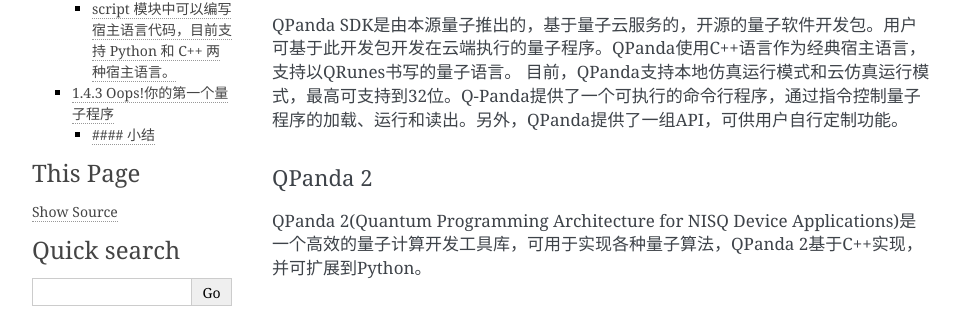
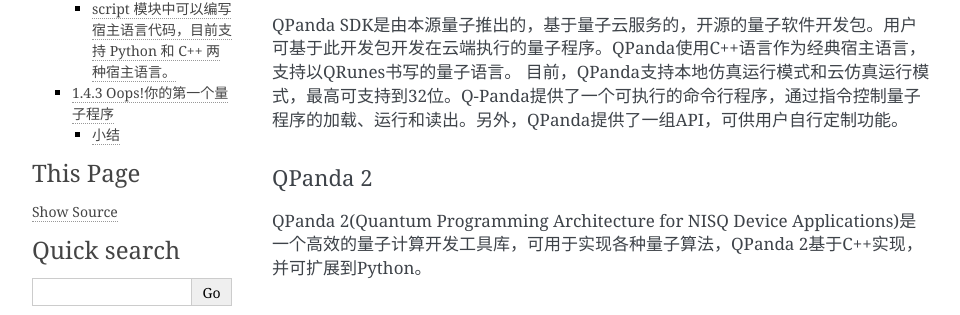
Before and after one commit to OriginQ/QRunes, a Sphinx documentation site: the page built from source/chapters/chapter1.rst, in a window 1280 px wide and 900 px high, scrolled down 570 px. Shown: the part 135-450 px from the top of the window, without its empty margins (148-1108 px from the left). Built offline with Sphinx 7.4.7, drawn with Linux system fonts in a browser that asks for light colours.

```diff
--- a/source/chapters/chapter1.rst
+++ b/source/chapters/chapter1.rst
@@ -268,5 +268,5 @@ script 模块中可以编写宿主语言代码，目前支持 Python 和 C++ 两
 .. image::
     ../images/run.jpg
 
-#### 小结
+小结
 ^^^^^^^^^^^^^^^^^^^^^^^^^^^^^^^^^^^^^^^
```
